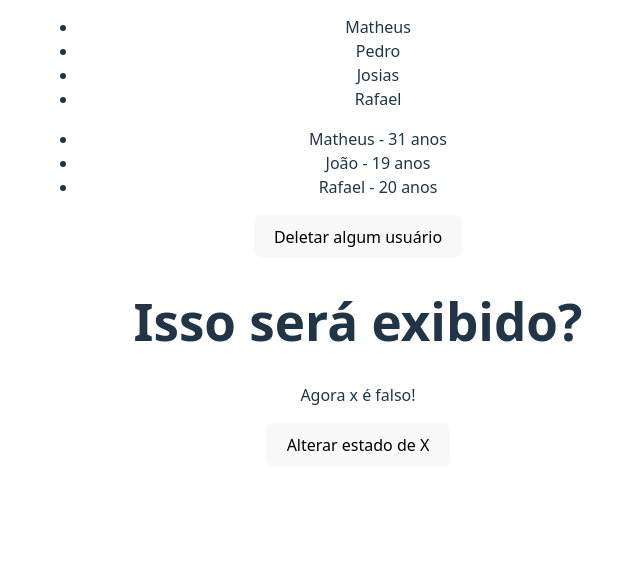
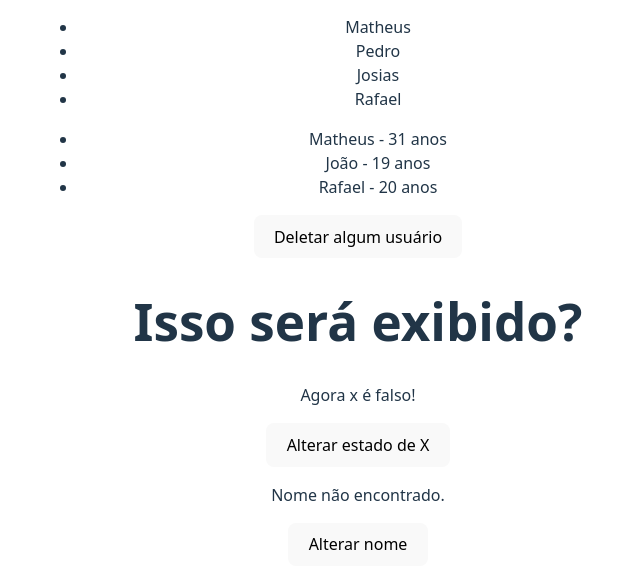
Before and after one commit to SilvaRDev/curso-react, a React (Vite) app in the folder 3-REACT-AVANCADO/react-avancado/: page / in a window 1280 px wide. Shown: the part 1222-1810 px from the top of the page, without its empty margins (282-922 px from the left). Built offline with nearby package versions, Linux system fonts and the light colour scheme.

Commit message:
Aula de if e else no JSX

```diff
--- a/3-REACT-AVANCADO/react-avancado/components/ConditionalRender.jsx
+++ b/3-REACT-AVANCADO/react-avancado/components/ConditionalRender.jsx
@@ -4,8 +4,10 @@
   const [x, setX] = useState(false)
 
   const changeX = () => {
-    setX(x === true ? false : true)
+    setX(x ? false : true)
   }
+
+  const [name, setName] = useState('Matheus')
 
   return (
     <div>
@@ -13,6 +15,16 @@
       {x && <p>Se x for true, sim!</p>}
       {!x && <p>Agora x é falso!</p>}
       <button onClick={changeX}>Alterar estado de X</button>
+      {name === 'João' ? (
+        <div>
+          <p>O nome é João!</p>
+        </div>
+      ) : (
+        <div>
+          <p>Nome não encontrado.</p>
+        </div>
+      )}
+      <button onClick={() => setName('João')}>Alterar nome</button>
     </div>
   )
 }
```
